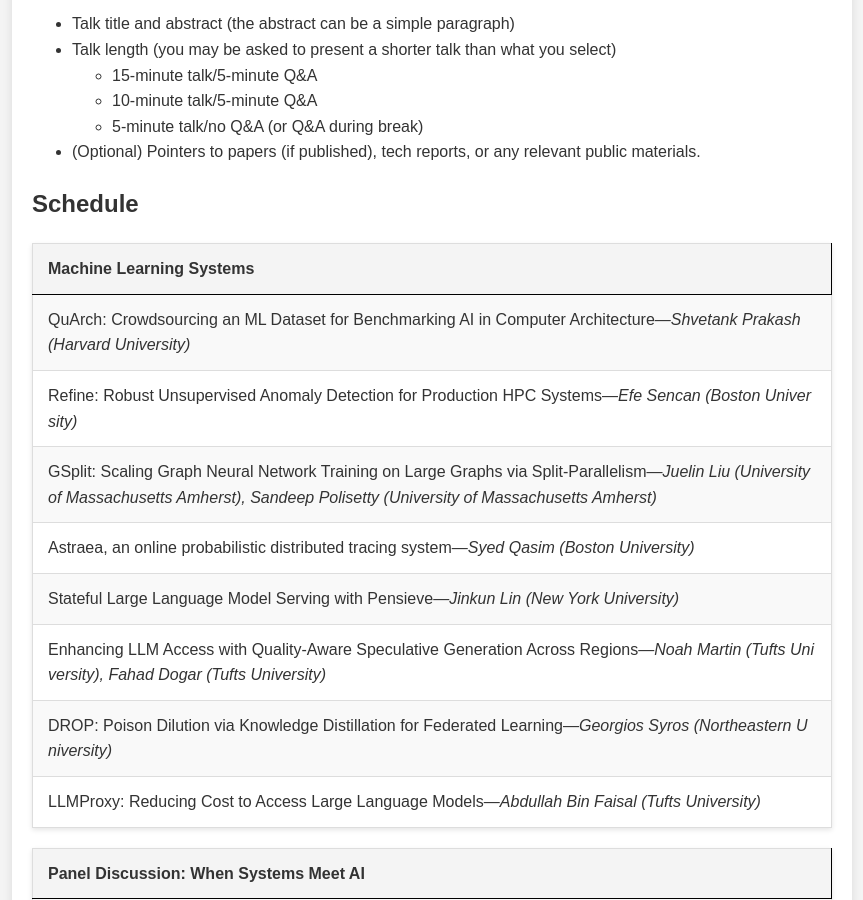
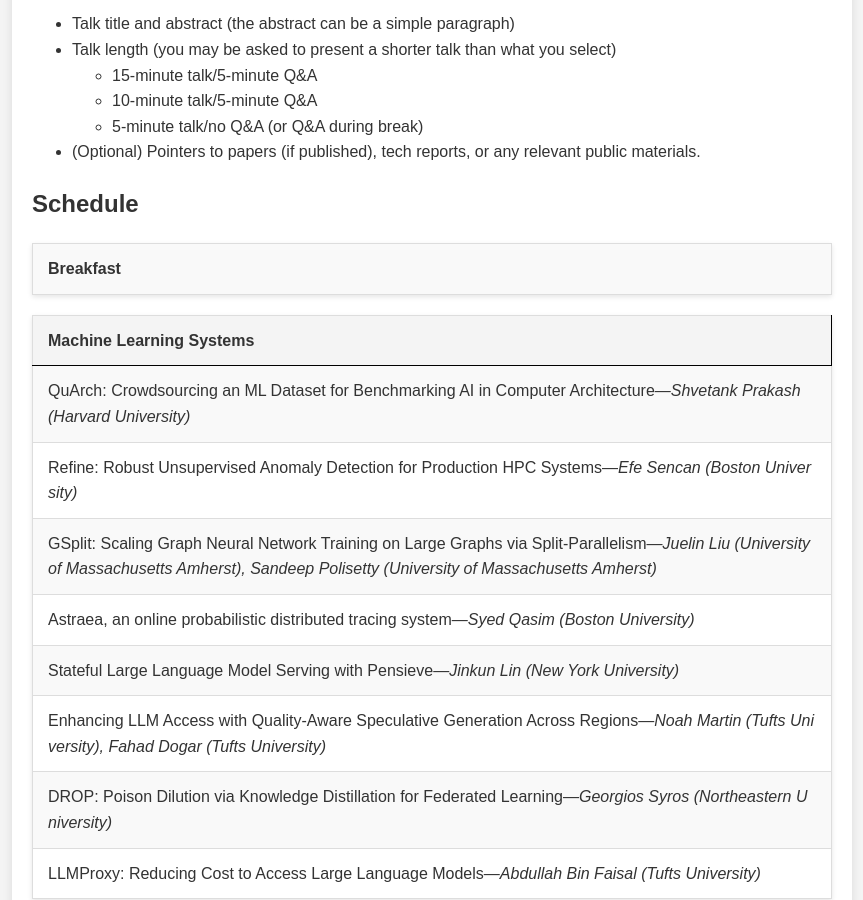
Before and after one commit to Khoury-srg/nesd25, a Jekyll site: the page built from index.markdown, in a window 1280 px wide and 900 px high, scrolled down 754 px. Shown: the whole window, without its empty margins (208-1071 px from the left). Built offline with Jekyll 4.4.1, drawn with Linux system fonts in a browser that asks for light colours.

Commit message:
schedule

```diff
--- a/index.markdown
+++ b/index.markdown
@@ -44,6 +44,8 @@ To present your work at NESysDay'25, please submit the following information to
 
 
 ## Schedule
+
+| **Breakfast** |
 
 | Machine Learning Systems |
 |:--------------------------|
```
